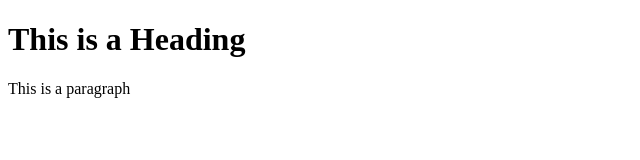
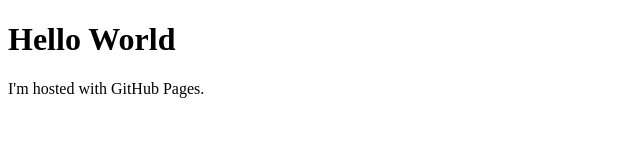
Before and after one commit to RachelGon/RachelGon.github.io, a plain HTML site: page Index.html in a window 1280 px wide. Shown: the whole page, without its empty margins (0-640 px from the left). Drawn offline with Linux system fonts and the light colour scheme.

Commit message:
Trying to host

```diff
--- a/Index.html
+++ b/Index.html
@@ -1,12 +1,7 @@
 <!DOCTYPE html>
 <html>
-<head>
-<title>Page Title</title>
-</head>
 <body>
-
-<h1>This is a Heading</h1>
-<p>This is a paragraph</p>
-
+<h1>Hello World</h1>
+<p>I'm hosted with GitHub Pages.</p>
 </body>
 </html>
```
